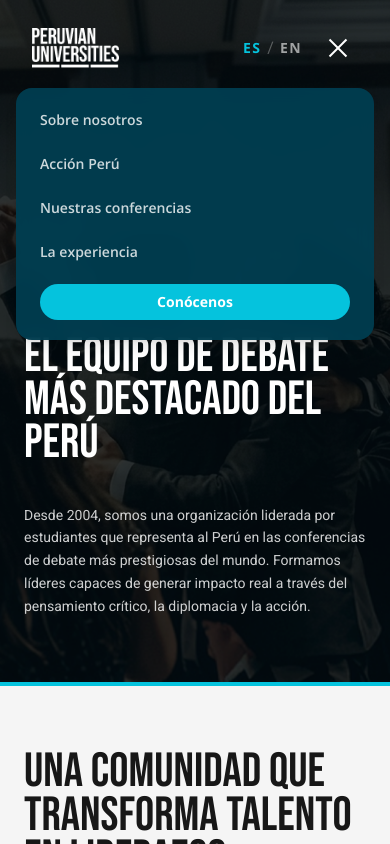
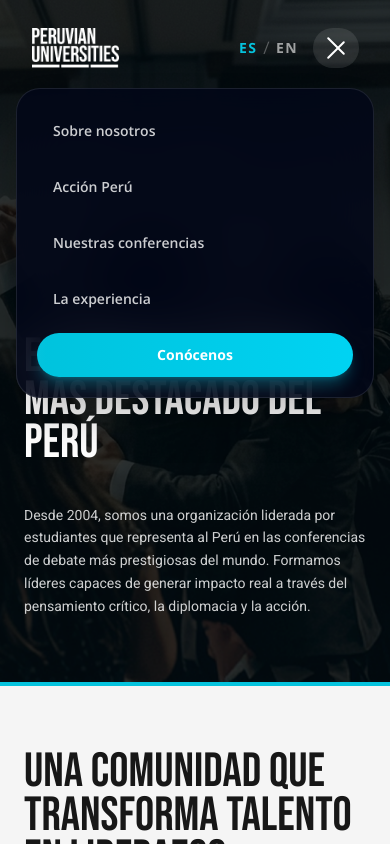
Before and after one commit to kuni2005/peruvian-universities, a Next.js app: page / in a window 390 px wide. Both pictures are taken after a click on the button "Abrir menú". Shown: the top 844 px of the page. Built offline with nearby package versions, Linux system fonts and the light colour scheme.

Commit message:
feat: enhance mobile navbar styles and improve accessibility

```diff
--- a/src/components/Navbar.tsx
+++ b/src/components/Navbar.tsx
@@ -53,20 +53,30 @@ export default function Navbar({
     : "hidden md:inline-flex items-center bg-pu-cyan text-white font-condensed text-sm font-bold px-5 py-2 rounded-full hover:brightness-110 transition";
   const mobileMenuClasses = isTransparent
     ? darkOnTransparent
-      ? "md:hidden mt-2 mx-auto max-w-7xl bg-white/95 rounded-2xl shadow-lg px-6 py-5"
-      : "md:hidden mt-2 mx-auto max-w-7xl bg-pu-dark/95 backdrop-blur rounded-2xl shadow-lg px-6 py-5"
-    : "md:hidden mt-2 mx-auto max-w-7xl bg-white rounded-2xl shadow-sm px-6 py-5";
+      ? "md:hidden mt-2 mx-auto max-w-7xl rounded-3xl border border-neutral-200/80 bg-white/95 shadow-2xl shadow-black/10 backdrop-blur-xl px-5 py-5"
+      : "md:hidden mt-2 mx-auto max-w-7xl rounded-3xl border border-white/10 bg-slate-950/85 shadow-2xl shadow-black/30 backdrop-blur-xl px-5 py-5"
+    : "md:hidden mt-2 mx-auto max-w-7xl rounded-3xl border border-neutral-200/80 bg-white/95 shadow-2xl shadow-black/10 backdrop-blur-xl px-5 py-5";
   const mobileBaseClasses = "font-condensed text-sm font-semibold transition duration-150 ease-out";
   const mobileLinkClasses = isTransparent
     ? darkOnTransparent
-      ? "text-neutral-900 hover:text-neutral-700"
+      ? "text-neutral-900/75 hover:text-neutral-950"
       : "text-white/80 hover:text-white"
-    : "text-neutral-500 hover:text-neutral-900";
+    : "text-neutral-600 hover:text-neutral-900";
   const mobileLinkActiveClasses = isTransparent
     ? darkOnTransparent
-      ? "text-neutral-900"
-      : "text-white"
-    : "text-neutral-900";
+      ? "text-neutral-950 bg-neutral-900/5"
+      : "text-white bg-white/10"
+    : "text-neutral-950 bg-neutral-900/[0.04]";
+  const mobileCtaClasses = isTransparent
+    ? darkOnTransparent
+      ? "bg-pu-cyan text-white shadow-lg shadow-pu-cyan/20 hover:brightness-110"
+      : "bg-gradient-to-r from-pu-cyan to-cyan-400 text-white shadow-lg shadow-pu-cyan/30 hover:brightness-110"
+    : "bg-pu-dark text-white shadow-lg shadow-black/10 hover:bg-pu-dark/90";
+  const mobileToggleSurface = isTransparent
+    ? darkOnTransparent
+      ? "bg-white/75 hover:bg-white text-neutral-900 ring-1 ring-neutral-200/80"
+      : "bg-white/10 hover:bg-white/15 text-white ring-1 ring-white/10"
+    : "bg-neutral-100 hover:bg-neutral-200 text-neutral-900 ring-1 ring-neutral-200";
 
   return (
     <header className={headerClasses}>
@@ -102,25 +112,25 @@ export default function Navbar({
         <div className="md:hidden flex items-center gap-4">
           <LanguageToggle tone={toggleTone} />
           <button
-            className="flex flex-col gap-1 p-2"
+            className={`flex flex-col gap-1.5 rounded-full p-2.5 transition duration-150 ease-out ${mobileToggleSurface}`}
             onClick={() => setMobileOpen((o) => !o)}
             aria-label={t.nav.openMenu}
             aria-expanded={mobileOpen}
           >
             <span
               className={`block w-6 h-0.5 ${
-                isTransparent ? "bg-white" : "bg-neutral-900"
-              } transition-transform ${mobileOpen ? "rotate-45 translate-y-1.5" : ""}`}
+                isTransparent && !darkOnTransparent ? "bg-white" : "bg-neutral-900"
+              } rounded-full transition-transform ${mobileOpen ? "rotate-45 translate-y-1.5" : ""}`}
             />
             <span
               className={`block w-6 h-0.5 ${
-                isTransparent ? "bg-white" : "bg-neutral-900"
-              } transition-opacity ${mobileOpen ? "opacity-0" : ""}`}
+                isTransparent && !darkOnTransparent ? "bg-white" : "bg-neutral-900"
+              } rounded-full transition-opacity ${mobileOpen ? "opacity-0" : ""}`}
             />
             <span
               className={`block w-6 h-0.5 ${
-                isTransparent ? "bg-white" : "bg-neutral-900"
-              } transition-transform ${mobileOpen ? "-rotate-45 -translate-y-1.5" : ""}`}
+                isTransparent && !darkOnTransparent ? "bg-white" : "bg-neutral-900"
+              } rounded-full transition-transform ${mobileOpen ? "-rotate-45 -translate-y-1.5" : ""}`}
             />
           </button>
         </div>
@@ -129,12 +139,12 @@ export default function Navbar({
       {/* Mobile menu */}
       {mobileOpen && (
         <div className={mobileMenuClasses}>
-          <ul className="flex flex-col gap-5">
+          <ul className="flex flex-col gap-3">
             {navLinks.map((link) => (
               <li key={link.href}>
                 <Link
                   href={link.href}
-                  className={`${mobileBaseClasses} ${clickAnim} ${
+                  className={`block rounded-2xl px-4 py-3 ${mobileBaseClasses} ${clickAnim} ${
                     pathname === link.href
                       ? mobileLinkActiveClasses
                       : mobileLinkClasses
@@ -148,9 +158,7 @@ export default function Navbar({
             <li>
               <Link
                 href="/about"
-                className={`block text-center ${clickAnim} ${
-                  isTransparent ? "bg-pu-cyan" : "bg-neutral-900"
-                } text-white font-condensed text-sm font-bold px-5 py-2 rounded-full`}
+                className={`block text-center rounded-full px-5 py-3 font-condensed text-sm font-bold ${clickAnim} ${mobileCtaClasses}`}
                 onClick={() => setMobileOpen(false)}
               >
                 {t.nav.cta}
```
